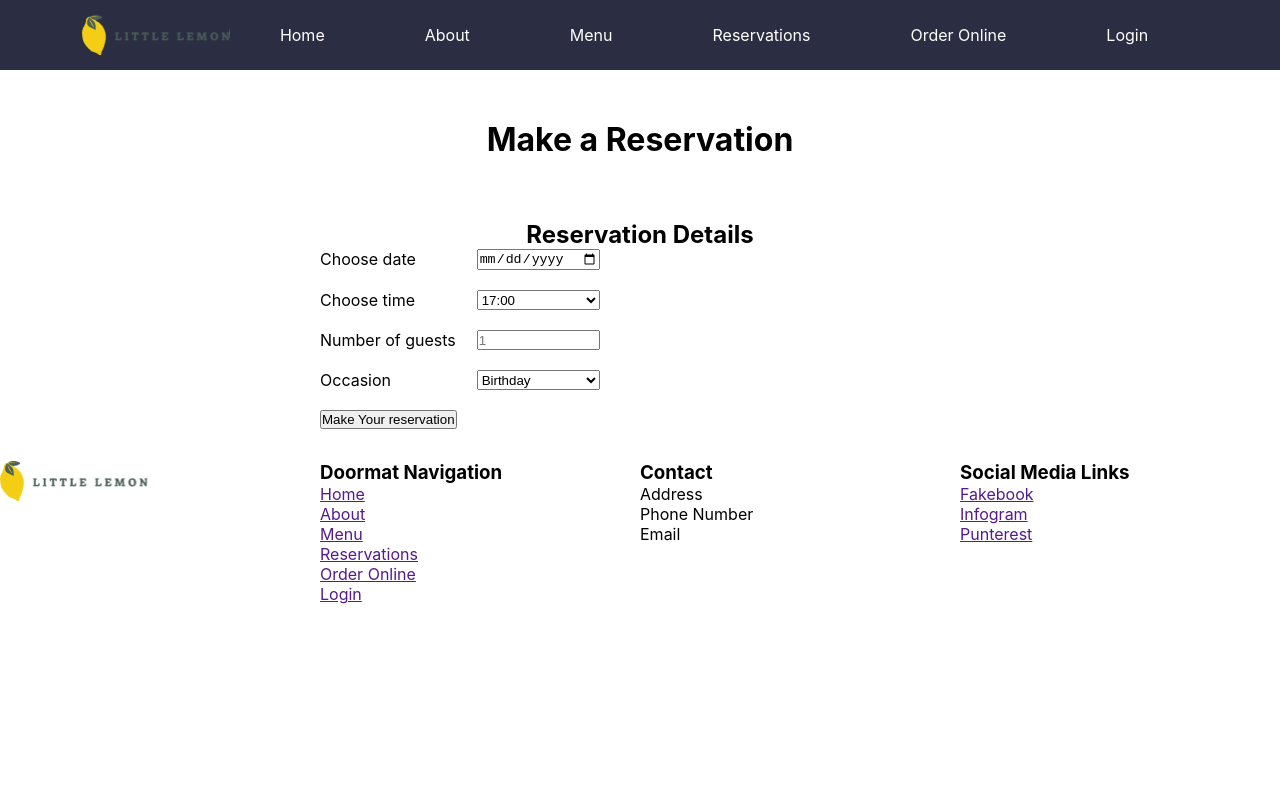
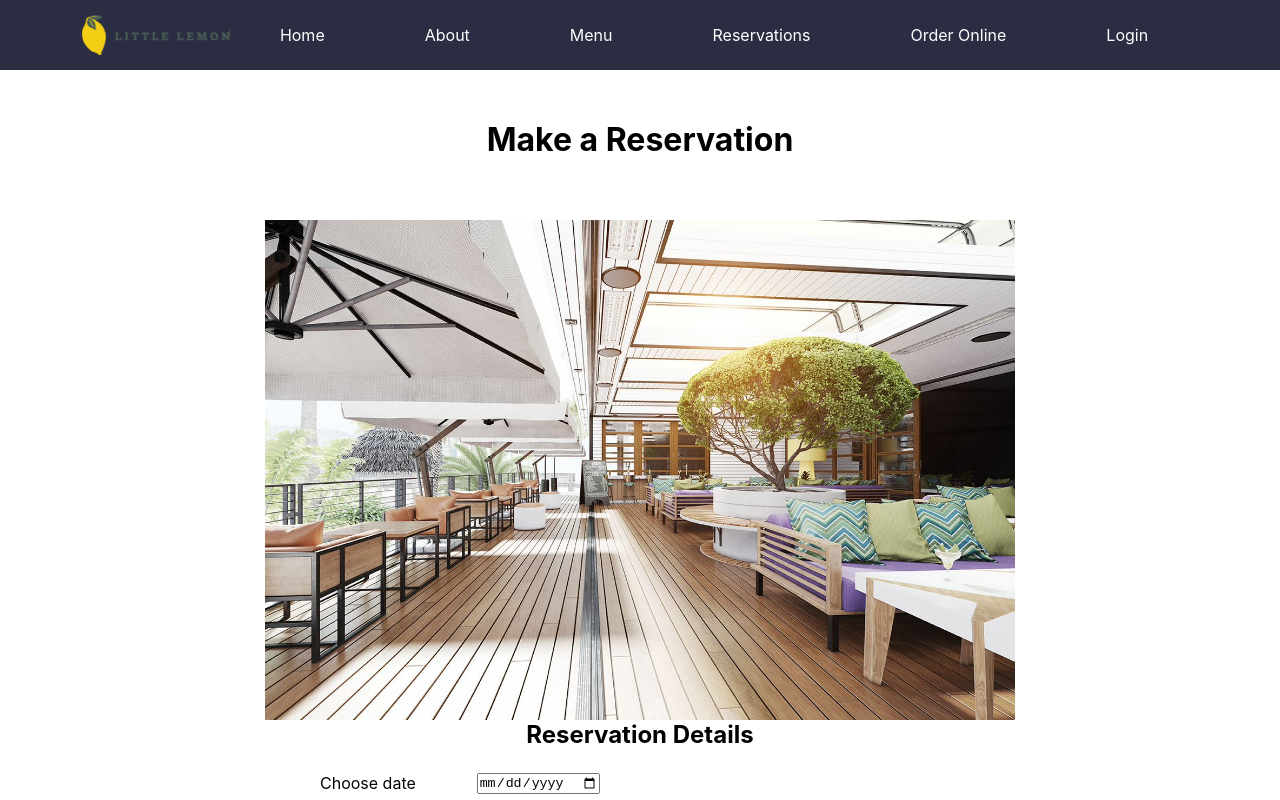
Before and after one commit to digitAI-4N6/little-lemon, a React (Create React App) app: page / in a window 1280 px wide. Shown: the top 800 px of the page. Built offline with nearby package versions, Linux system fonts and the light colour scheme.

Commit message:
Add heroImg
Add heroImg

```diff
--- a/src/App.css
+++ b/src/App.css
@@ -101,6 +101,12 @@ form {
 }
 h2 {
   text-align: center;
+  margin-bottom: 1em;
+}
+
+.heroImg {
+  display: block;
+      margin: 0 auto;
 }
 
 /* .foot {
--- a/src/components/Header.js
+++ b/src/components/Header.js
@@ -1,9 +1,9 @@
-// import restaurant from "../images/restaurant.jpg";
+import restaurant from "../images/restaurant.jpg";
 
 export default function Header() {
     return (
         <><h1 className="header">Make a Reservation</h1>
-        {/* <img src={restaurant} alt="restaurant" className="heroImg"></img> */}
+        <img src={restaurant} alt="restaurant" className="heroImg" height="500px" ></img>
         </>
     )
 }
```
